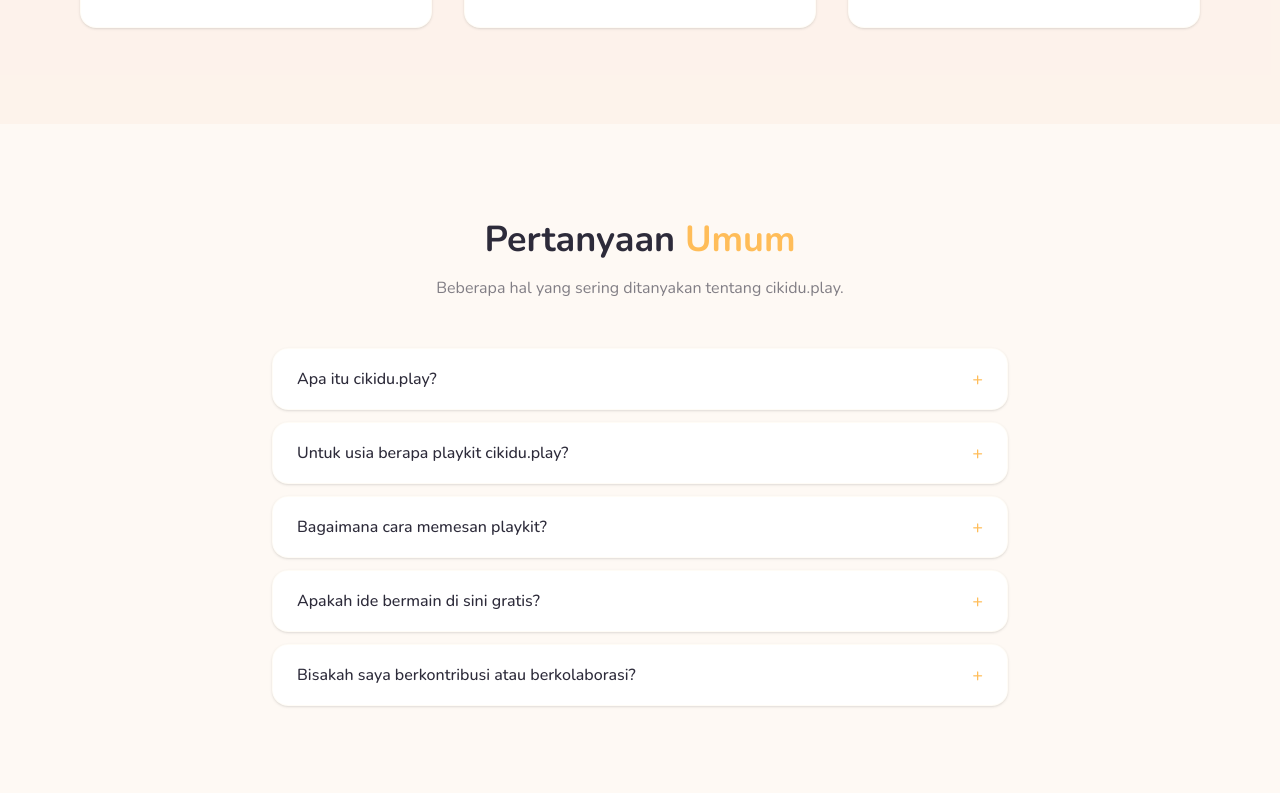
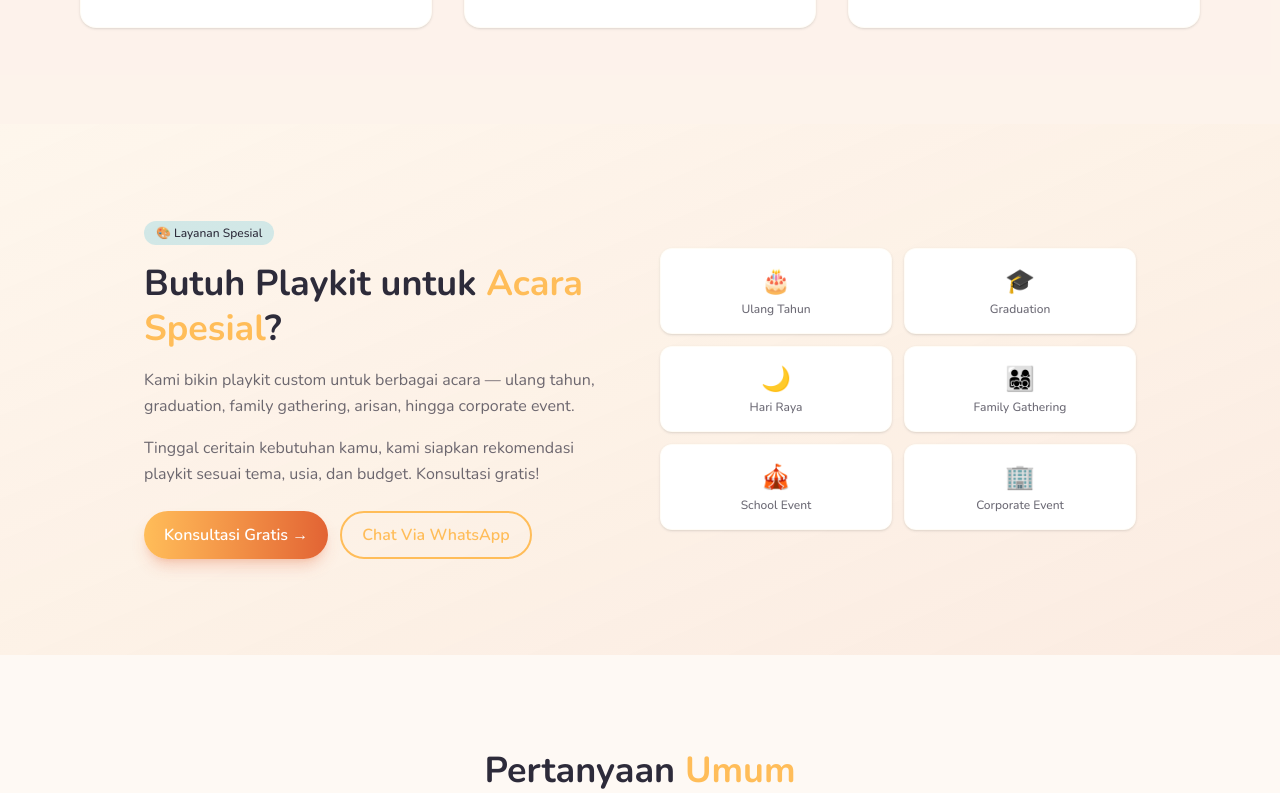
Before and after one commit to fadilmuhput-crypto/cikidu-play, a Next.js app: page / in a window 1280 px wide. Shown: the part 1627-2420 px from the top of the page. Built offline with nearby package versions, Linux system fonts and the light colour scheme; no server answers.

Commit message:
Sederhanakan navbar + tambah section Kustom Playkit di homepage
- Navbar: hapus Favorit & Tentang (7 item → ringkas)
- Homepage: section baru Kustom Playkit — grid 6 jenis acara,
  CTA Konsultasi Gratis + Chat WA

```diff
--- a/src/app/page.tsx
+++ b/src/app/page.tsx
@@ -139,6 +139,66 @@
         </section>
       </AnimatedSection>
 
+      {/* Kustom Playkit */}
+      <AnimatedSection>
+        <section className="py-16 md:py-24 bg-gradient-to-br from-primary-light/10 to-secondary-light/20">
+          <div className="max-w-5xl mx-auto px-4">
+            <div className="grid md:grid-cols-2 gap-10 items-center">
+              <div>
+                <div className="inline-flex items-center gap-2 bg-accent-light/50 text-foreground px-3 py-1 rounded-full text-xs font-medium mb-4">
+                  🎨 Layanan Spesial
+                </div>
+                <h2 className="text-3xl md:text-4xl font-bold mb-4 leading-tight">
+                  Butuh Playkit untuk{" "}
+                  <span className="text-primary">Acara Spesial</span>?
+                </h2>
+                <p className="text-foreground/70 leading-relaxed mb-4">
+                  Kami bikin playkit custom untuk berbagai acara — ulang tahun,
+                  graduation, family gathering, arisan, hingga corporate event.
+                </p>
+                <p className="text-foreground/70 leading-relaxed mb-6">
+                  Tinggal ceritain kebutuhan kamu, kami siapkan rekomendasi
+                  playkit sesuai tema, usia, dan budget. Konsultasi gratis!
+                </p>
+                <div className="flex flex-wrap gap-3">
+                  <Link
+                    href="/kustom-playkit"
+                    className="inline-flex items-center justify-center px-5 py-2.5 bg-gradient-to-r from-primary to-secondary text-white font-semibold rounded-full hover:opacity-90 transition-opacity shadow-lg shadow-secondary/25"
+                  >
+                    Konsultasi Gratis →
+                  </Link>
+                  <Link
+                    href="https://wa.me/6281931198224?text=Halo! Saya mau tanya-tanya tentang Custom Playkit."
+                    target="_blank"
+                    className="inline-flex items-center justify-center px-5 py-2.5 border-2 border-primary text-primary font-semibold rounded-full hover:bg-primary hover:text-white transition-colors"
+                  >
+                    Chat Via WhatsApp
+                  </Link>
+                </div>
+              </div>
+              <div className="grid grid-cols-2 gap-3">
+                {[
+                  { icon: "🎂", label: "Ulang Tahun" },
+                  { icon: "🎓", label: "Graduation" },
+                  { icon: "🌙", label: "Hari Raya" },
+                  { icon: "👨‍👩‍👧‍👦", label: "Family Gathering" },
+                  { icon: "🎪", label: "School Event" },
+                  { icon: "🏢", label: "Corporate Event" },
+                ].map((item) => (
+                  <div
+                    key={item.label}
+                    className="bg-white rounded-xl p-4 border border-primary-light/10 shadow-sm text-center"
+                  >
+                    <div className="text-2xl mb-1">{item.icon}</div>
+                    <p className="text-xs font-medium text-foreground/70">{item.label}</p>
+                  </div>
+                ))}
+              </div>
+            </div>
+          </div>
+        </section>
+      </AnimatedSection>
+
       {/* FAQ */}
       <FAQ />
 
--- a/src/components/Header.tsx
+++ b/src/components/Header.tsx
@@ -11,9 +11,7 @@
   { href: '/kustom-playkit', label: 'Kustom Playkit' },
   { href: '/programs', label: 'Program' },
   { href: '/blogs', label: 'Blog' },
-  { href: '/favorites', label: 'Favorit' },
   { href: '/contact', label: 'Kontak' },
-  { href: '/#tentang', label: 'Tentang' },
 ]
 
 export default function Header() {
```
